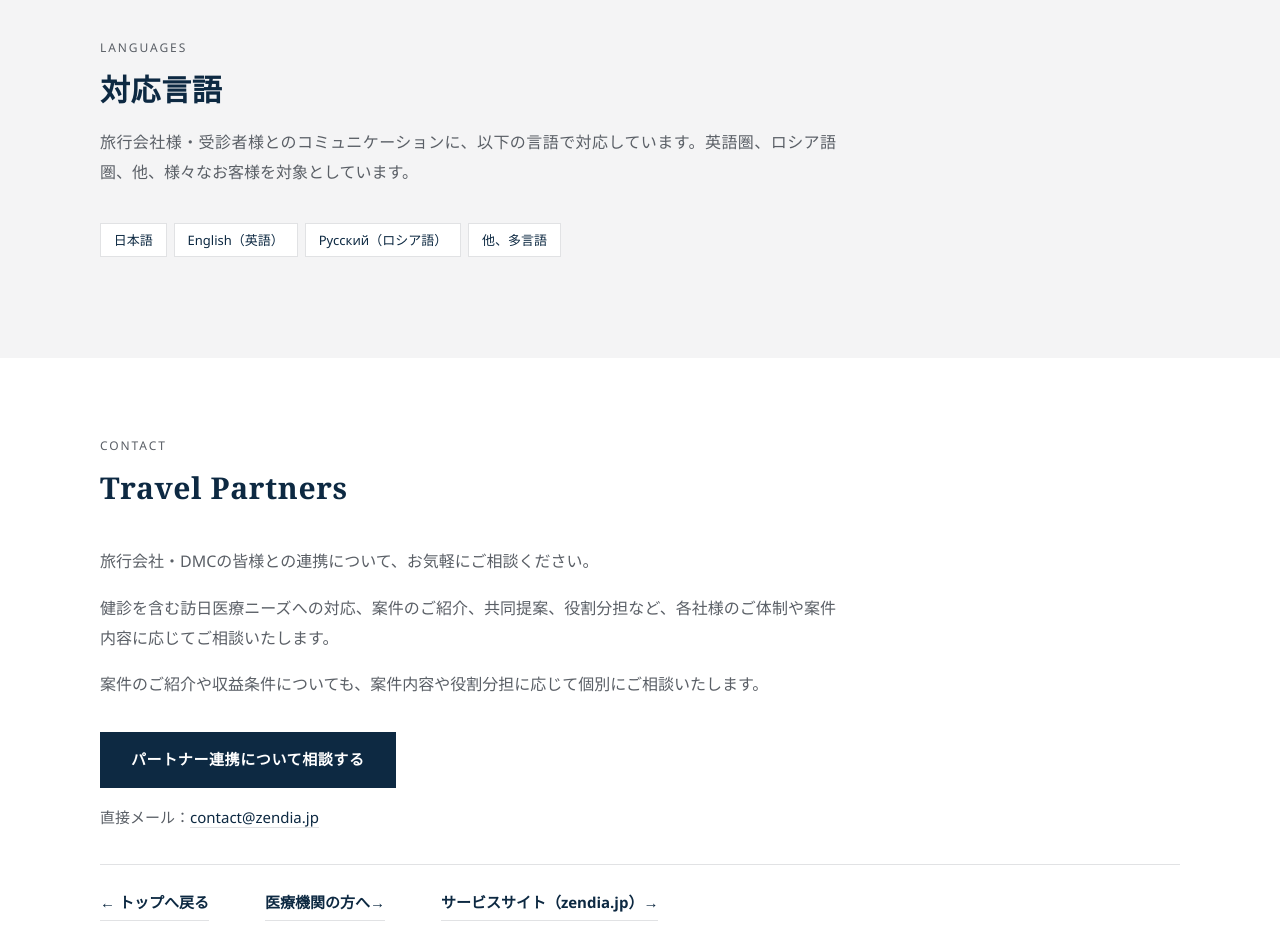
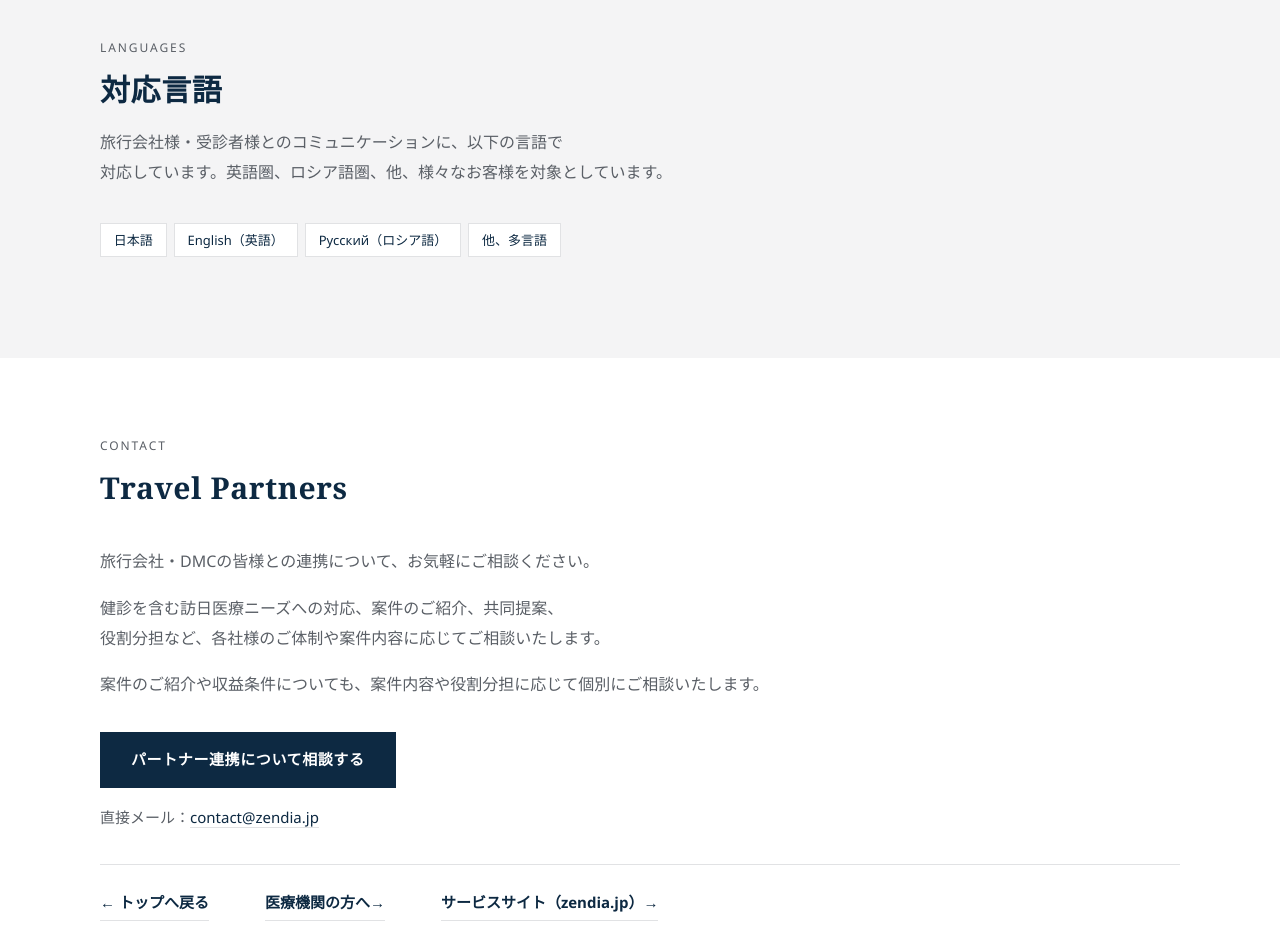
Before and after one commit to zendia0602/zendia-corporate, a plain HTML site: page travel-partners/index.html in a window 1280 px wide. Shown: the part 4120-5045 px from the top of the page. Drawn offline with Linux system fonts and the light colour scheme.

Commit message:
Break short partner page paragraphs between phrases
The languages lead, the travel contact paragraphs and the medical
contact lead now break between phrases into lines of similar length
(<wbr> points keep Safari and Firefox from splitting words). Bump the
asset versions.

Co-Authored-By: Claude Opus 5.5 <noreply@anthropic.com>

```diff
--- a/style.css
+++ b/style.css
@@ -1754,6 +1754,15 @@ button:focus-visible {
   white-space: nowrap;
 }
 
+/* Short paragraphs (one to three lines: section leads, contact text)
+   read better broken between phrases into lines of similar length than
+   run to the full measure with a short tail. */
+.pt-page .pt-balance {
+  word-break: auto-phrase;
+  text-wrap: balance;
+  text-align: start;
+}
+
 /* Browsers without auto-phrase (Safari, Firefox): headings and step
    panels break only at the <wbr> phrase points written into the HTML,
    never mid-word; overflow-wrap is the safety net on very narrow screens. */
@@ -1761,7 +1770,8 @@ button:focus-visible {
   .pt-page h1,
   .pt-page h2,
   .pt-page h3,
-  .pt-page .pt-step {
+  .pt-page .pt-step,
+  .pt-page .pt-balance {
     word-break: keep-all;
     overflow-wrap: anywhere;
   }
--- a/travel-partners/index.html
+++ b/travel-partners/index.html
@@ -6,7 +6,7 @@
 <title>旅行会社の方へ | 株式会社ゼンディア（ZENDIA Inc.）</title>
 <meta name="description" content="ZENDIAが旅行会社様と連携する際の役割・担当範囲・連携内容についてご説明します。医療旅行プログラムの設計をお考えの旅行会社様は、ご相談ください。">
 <link rel="canonical" href="https://zendia.co.jp/travel-partners/">
-<link rel="stylesheet" href="../style.css?v=20261106b">
+<link rel="stylesheet" href="../style.css?v=20261106c">
 </head>
 <body>
 
@@ -231,7 +231,7 @@
       <div class="section-head reveal">
         <p class="pt-eyebrow" lang="en">Languages</p>
         <h2 class="section-title" id="languages-heading">対応言語</h2>
-        <p class="section-lead">旅行会社様・受診者様とのコミュニケーションに、以下の言語で対応しています。英語圏、ロシア語圏、他、様々なお客様を対象としています。</p>
+        <p class="section-lead pt-balance">旅行会社様・<wbr>受診者様との<wbr>コミュニケーションに、<wbr>以下の<wbr>言語で<wbr>対応しています。<wbr><span class="pt-nobr">英語圏、</span><wbr><span class="pt-nobr">ロシア語圏、</span><wbr>他、<wbr>様々な<wbr>お客様を<wbr>対象としています。</p>
       </div>
       <ul class="pt-chips reveal">
         <li>日本語</li>
@@ -250,9 +250,9 @@
         <h2 class="section-title" id="contact-heading" lang="en">Travel Partners</h2>
       </div>
       <div class="pt-prose reveal">
-        <p>旅行会社・DMCの皆様との連携について、お気軽にご相談ください。</p>
-        <p>健診を含む訪日医療ニーズへの対応、案件のご紹介、共同提案、役割分担など、各社様のご体制や案件内容に応じてご相談いたします。</p>
-        <p>案件のご紹介や収益条件についても、案件内容や役割分担に応じて個別にご相談いたします。</p>
+        <p class="pt-balance">旅行会社・<wbr>DMCの<wbr>皆様との<wbr>連携について、<wbr>お気軽に<wbr>ご相談ください。</p>
+        <p class="pt-balance">健診を含む<wbr>訪日医療ニーズへの<wbr>対応、<wbr>案件の<wbr>ご紹介、<wbr>共同提案、<wbr>役割分担など、<wbr>各社様の<wbr>ご体制や<wbr>案件内容に<wbr>応じて<wbr>ご相談いたします。</p>
+        <p class="pt-balance">案件の<wbr>ご紹介や<wbr>収益条件に<wbr>ついても、<wbr>案件内容や<wbr>役割分担に<wbr>応じて<wbr>個別に<wbr>ご相談いたします。</p>
       </div>
       <div class="contact-panel reveal" style="margin-top: 2rem;">
         <a class="btn btn-dark" href="mailto:contact@zendia.jp">パートナー連携について相談する</a>
@@ -316,6 +316,6 @@
   </div>
 </footer>
 
-<script src="../script.js?v=20261106b" defer></script>
+<script src="../script.js?v=20261106c" defer></script>
 </body>
 </html>
```
Also changed, not shown: index.html (+2 -2 lines), medical-partners/index.html (+3 -3 lines).
